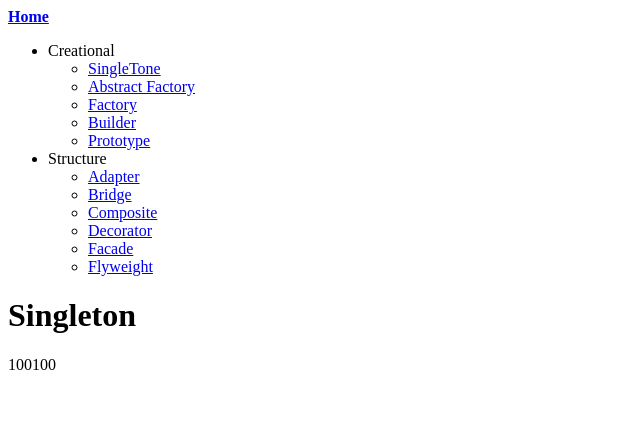
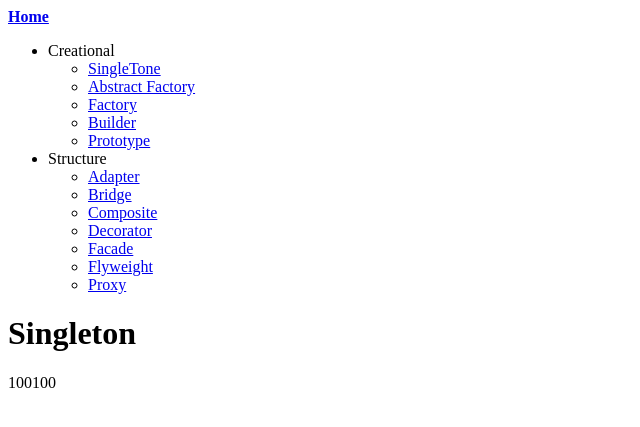
Before and after one commit to CodeHntr/Patterns, a PHP site: page /patterns/index.php?type=singletone in a window 1280 px wide. Shown: the top 427 px of the page, without its empty margins (0-640 px from the left). Run offline with PHP 8.4, Linux system fonts and the light colour scheme.

Commit message:
add to ul menu Proxy Pattern

```diff
--- a/index.php
+++ b/index.php
@@ -29,6 +29,7 @@
             <li><a href='http://localhost/patterns/index.php?type=decorator'>Decorator</a></li>
             <li><a href='http://localhost/patterns/index.php?type=facade'>Facade</a></li>
             <li><a href='http://localhost/patterns/index.php?type=flyweight'>Flyweight</a></li>
+            <li><a href='http://localhost/patterns/index.php?type=proxy'>Proxy</a></li>
         </ul>
     </li>
 </ul>
@@ -66,6 +67,9 @@ use Patterns\Composite\Leaf;
 use Patterns\Composite\Branch;
 use Patterns\Composite\Fruit;
 use Patterns\Flyweight\FlyweightFactory;
+use Patterns\Proxy\Song;
+use Patterns\Proxy\Lyrics;
+use Patterns\Proxy\CachingLyrics;
 
 
 
@@ -102,6 +106,9 @@ switch ($_REQUEST['type']):
         break;
     case "flyweight":
         flyweight();
+        break;
+    case "proxy":
+        proxy();
         break;
 endswitch;
 
```
